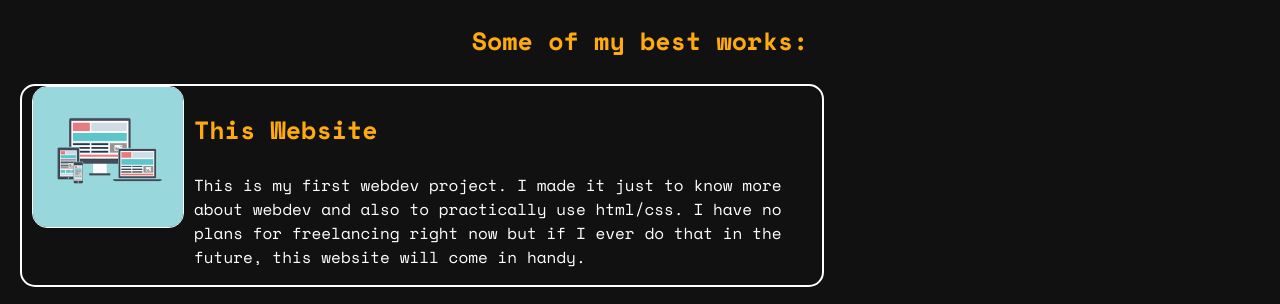
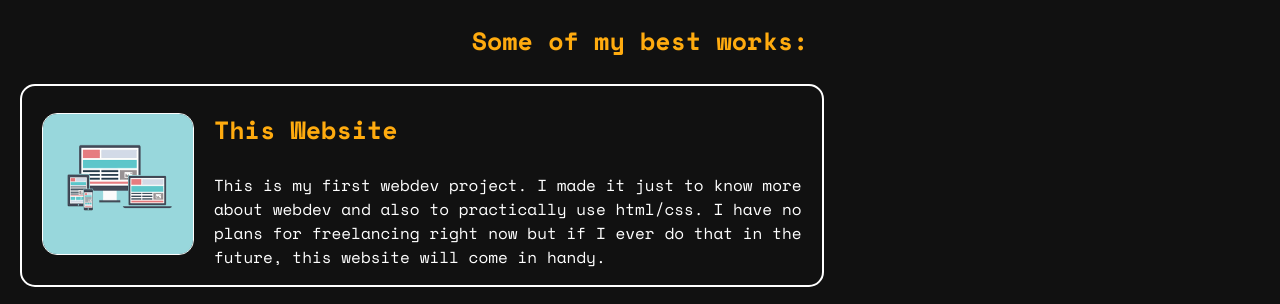
Before and after one commit to risen54/risen54.github.io, a plain HTML site: page index.html in a window 1280 px wide. Shown: the part 833-1137 px from the top of the page. Drawn offline with nearby package versions, Linux system fonts and the light colour scheme.

Commit message:
fix website image in works

```diff
--- a/index.html
+++ b/index.html
@@ -59,7 +59,7 @@
             <div id="works">
                 <h3 id="works-heading">Some of my best works:</h1>
                 <div class="work">
-                    <a>
+                    <a class="work-link">
                         <img src="imgs/site-img.png" alt="Website img" class="work-img" style="margin: auto 10px;">
                     </a>
                     <div class="work-content">
```
